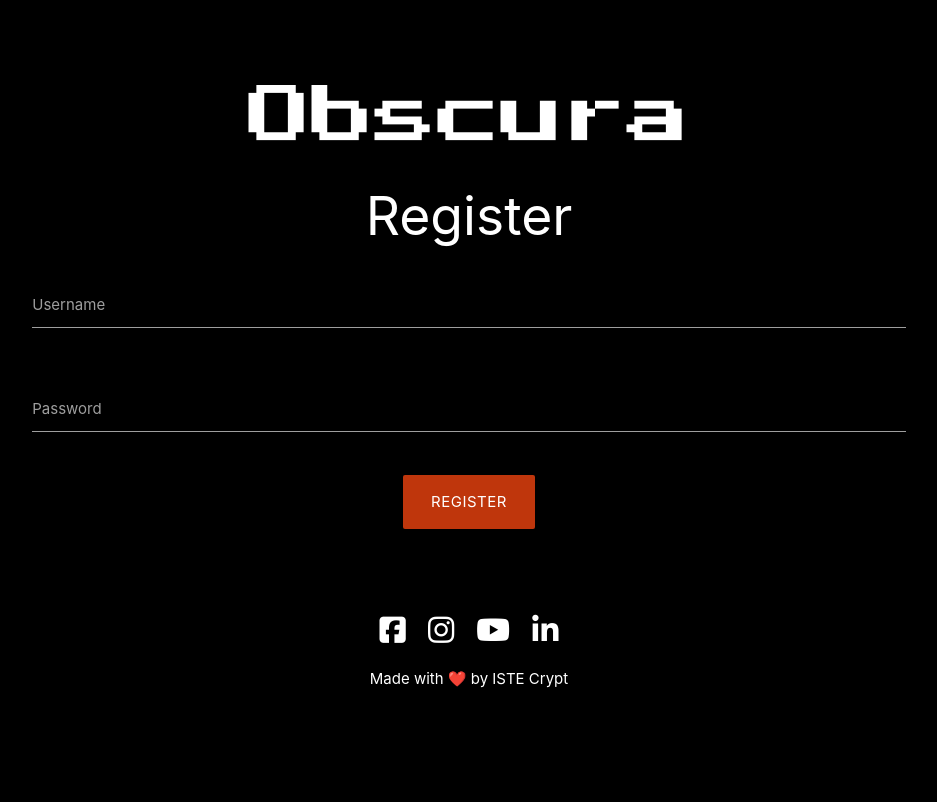
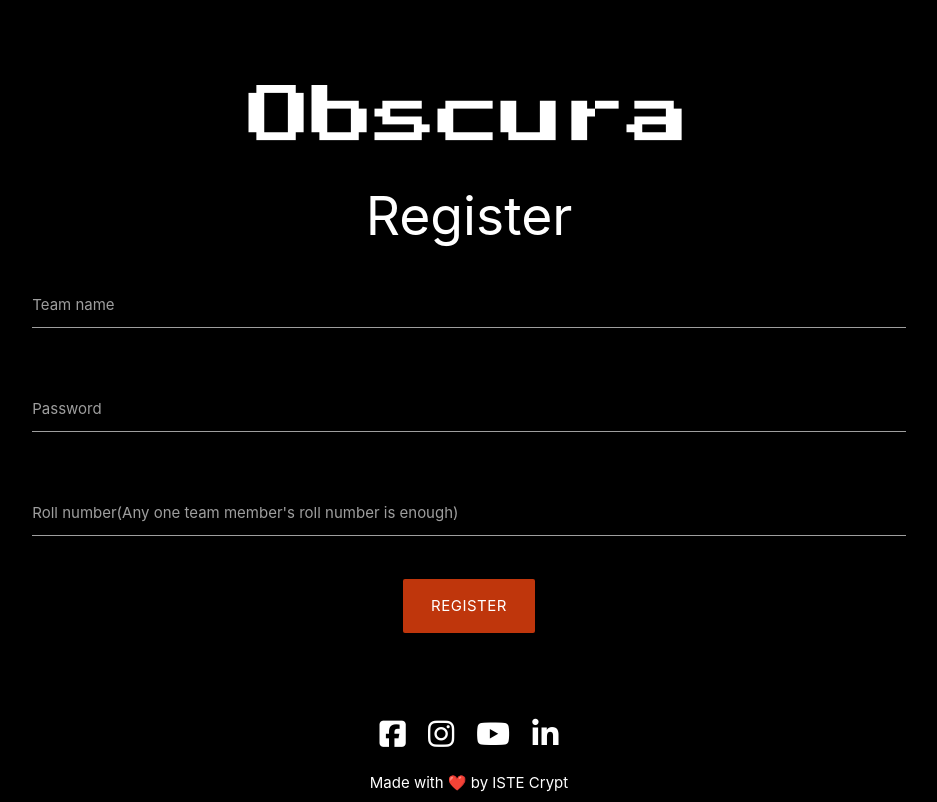
Before and after one commit to hrithikbhat019/ISTEObscura, a Django app: page /register/ in a window 1280 px wide. Shown: the part 89-891 px from the top of the page, without its empty margins (171-1108 px from the left). Before the commit the page ends 777 px from the top, so only its background shows below. Run offline with Django 3.2, Linux system fonts and the light colour scheme; some libraries are stand-ins or nearby versions.

Commit message:
Added roll no

```diff
--- a/App/models.py
+++ b/App/models.py
@@ -6,6 +6,7 @@
     name = models.CharField(blank=False,null=False,max_length=40)
     pwd = models.CharField(blank=False,null=False,max_length=100)
     score = models.IntegerField(default=0)
+    rollNo = models.CharField(blank=True,null=True,max_length=10)
 
 class Game(models.Model): #For any game, not implemented rn
     name = models.ForeignKey(User, null = False, default = '',on_delete = models.SET_DEFAULT)
--- a/App/views.py
+++ b/App/views.py
@@ -102,12 +102,13 @@
     else:
         name = request.POST.get('name').strip()
         pwd = request.POST.get('pwd').strip()
+        rollNo = request.POST.get('rollNo').strip()
         obj = User.objects.filter(name=name)
         if len(obj)==1:
             messages.error(request,'User already exists!')
             return render(request, "obscura/register.html", {'msg':'User already exists! Please choose another username.'})
         else:
-            obj = User.objects.create(name=name, pwd=pwd)
+            obj = User.objects.create(name=name, pwd=pwd, rollNo=rollNo)
             obj.save()
             createObjects(obj)
             messages.success(request,"Registered Successfully!")
--- a/templates/obscura/register.html
+++ b/templates/obscura/register.html
@@ -39,7 +39,7 @@
 
                 <div class="row">
                     <div class="input-field col s12">
-                        <label for="name">Username</label>
+                        <label for="name">Team name</label>
                         <input type="text" required name="name" class="validate">
                     </div>
                 </div>
@@ -52,6 +52,14 @@
                         <input type="password" required name="pwd">
                     </div>
                 </div>
+
+                <div class="row">
+                    <div class="input-field col s12">
+                        <label for="rollNo">Roll number(Any one team member's roll number is enough)</label>
+                        <input type="text" required name="rollNo">
+                    </div>
+                </div>
+
                 <div class="center"><button type="submit" class="waves-effect waves-light btn-large center deep-orange darken-4">Register</button></div>
             </form>
             <div class="row">
```
Also changed, not shown: App/migrations/0001_initial.py (added), App/migrations/0002_auto_20201228_1650.py (deleted), App/migrations/__init__.py (added).
